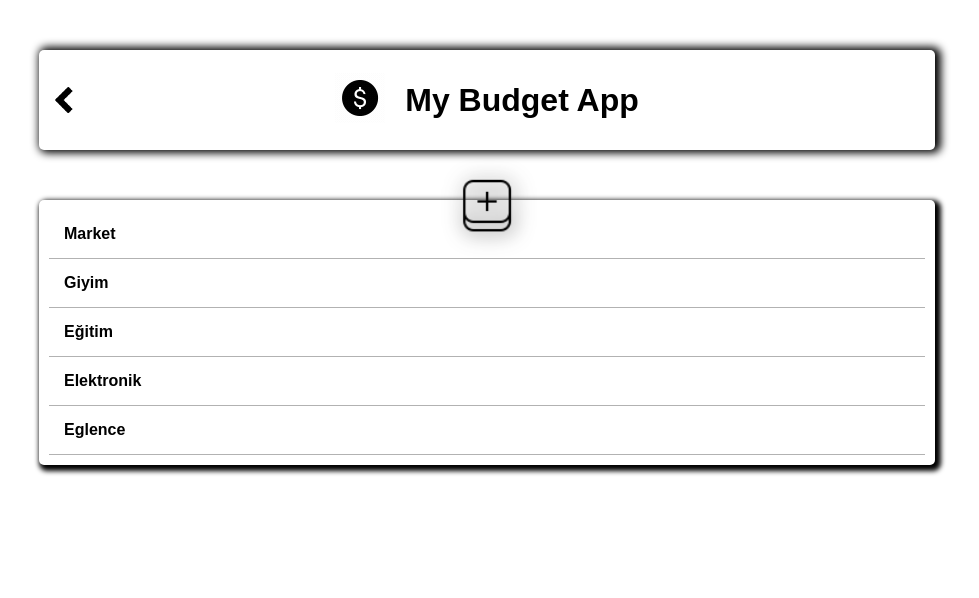
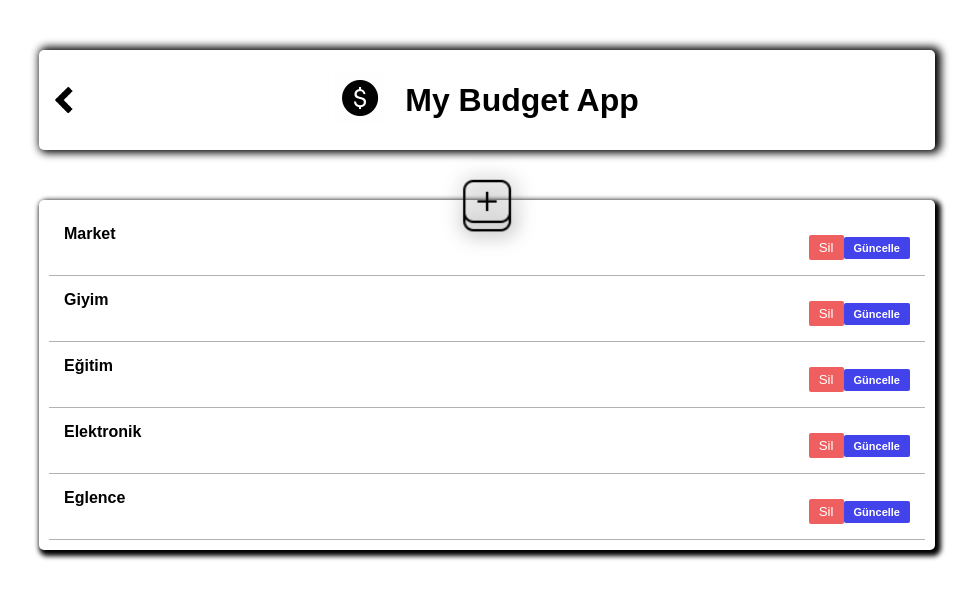
Before and after one commit to bhr-drtgz/BudgetApp, a React (Create React App) app: page /category-operations in a window 1280 px wide. Shown: the top 598 px of the page, without its empty margins (153-1132 px from the left). Built offline with nearby package versions, Linux system fonts and the light colour scheme; data requests are answered from the project's data file.

Commit message:
Delete category and edit

```diff
--- a/db.json
+++ b/db.json
@@ -5,7 +5,7 @@
       "price": 1500,
       "place": "A101",
       "date": "2023-01-19",
-      "title": "haftalık market ALIŞVERİŞİ",
+      "title": "Haftalık Market Alışverişi",
       "description": "Sepet Bile Dolmadı!",
       "categoryId": "1"
     },
@@ -35,6 +35,15 @@
       "date": "2023-02-21",
       "categoryId": "3",
       "id": "1676994921995"
+    },
+    {
+      "price": "199",
+      "place": "M1 AVM",
+      "title": "Sinema Bileti",
+      "description": "Artık Filmde İzlenmez",
+      "date": "2023-02-22",
+      "categoryId": "1676997110126",
+      "id": "1677084574946"
     }
   ],
   "categories": [
@@ -58,5 +67,5 @@
       "id": "1676997110126",
       "name": "Eglence"
     }
-   ]
+  ]
 }
--- a/src/App.js
+++ b/src/App.js
@@ -7,6 +7,7 @@ import AddExpense from "./pages/AddExpense";
 import EditExpense from "./pages/EditExpense";
 import CategoriesOperations from "./pages/categoriesOperations";
 import AddCategory from "./pages/AddCategory";
+import EditCategory from "./pages/EditCategory";
 function App() {
   return (
     <>
@@ -17,6 +18,7 @@ function App() {
           <Route path="/edit-expense/:expenseId" element={<EditExpense />} />
           <Route path="/category-operations" element={<CategoriesOperations />} />
           <Route path="/add-category" element={<AddCategory />} />
+          <Route path="/edit-category/:categoryId" element={<EditCategory />} />
         </Routes>
       </BrowserRouter>
     </>
--- a/src/assets/styls/categoryOperations.css
+++ b/src/assets/styls/categoryOperations.css
@@ -13,9 +13,17 @@
 }
 
 .categoryOperationCotegoryWrap {
+    display: flex;
+    justify-content: space-between;
     padding: 15px;
     font-weight: 800;
     border-bottom: 1px solid rgba(0, 0, 0, 0.3);
+}
+.categoryOperationCotegoryWrap a{
+    text-decoration: none;
+    font-size: 11px;
+
+
 }
 
 .addBtn {
@@ -41,3 +49,19 @@
     transform: scale(1.05);
 
 }
+.deleteBtn{
+    color: white;
+    padding: 5px 10px;
+    background-color: rgb(239, 95, 95);
+    border-radius: 2px;
+    cursor: pointer;
+    border: none;
+}
+.editBtn{
+    color: white;
+    padding: 5px 10px;
+    background-color: rgb(67, 67, 235);
+    border-radius: 2px;
+    cursor: pointer;
+    border: none;
+}
--- /dev/null
+++ b/src/pages/EditCategory.js
@@ -0,0 +1,45 @@
+import React, { useEffect, useState } from 'react'
+import Header from '../components/Header'
+import { useParams } from 'react-router-dom'
+import axios from 'axios'
+
+const EditCategory = () => {
+
+    const { categoryId } = useParams()
+    const [form, setForm] = useState(null)
+    useEffect(() => {
+
+        axios.get(`http://localhost:3004/categories/${categoryId}`)
+            .then((res) => {
+                setForm(res.data)
+            })
+            .catch((err) => { })
+    }, [])
+
+    if (form === null)
+        return null
+
+    return (
+        <div>
+            <Header navigateTo={"/category-operations"} whichPage="editcategory" />
+            <div className="formWrapper">
+                <form >
+                    <div className="formElement">
+                        <label htmlFor="name">Kategori İsmi</label>
+                        <input value={form.name} onChange={(event) => setForm({ ...form, name: event.target.value })}
+                            id="name"
+                            type={"text"}
+                        />
+                    </div>
+                    <div className="submitBtnWrapper">
+                        <button className="submitBtn" type="submit">
+                            Güncelle
+                        </button>
+                    </div>
+                </form>
+            </div>
+        </div>
+    )
+}
+
+export default EditCategory
--- a/src/pages/categoriesOperations.js
+++ b/src/pages/categoriesOperations.js
@@ -4,8 +4,8 @@ import "../assets/styls/categoryOperations.css"
 import axios from 'axios';
 import addIcon from "../assets/imgs/add.png"
 import addHover from "../assets/imgs/addHover.png"
-import { useNavigate } from "react-router-dom";
-
+import { useNavigate, Link } from "react-router-dom";
+import GeneralModal from "../components/GeneralModal";
 
 
 const CategoriesOperations = () => {
@@ -13,6 +13,9 @@ const CategoriesOperations = () => {
     const [categories, setCategories] = useState(null)
     const [addBtnHover, setAddBtnHover] = useState(false)
     const navigate = useNavigate()
+    const [openDeleteModal, setOpenDeleteModal] = useState(false)
+    const [willDeleteCategory, setWillDeleteCategoty] = useState()
+    const [didUpdate, setDidUpdate] = useState(false)
 
     useEffect(() => {
         axios.get("http://localhost:3004/categories")
@@ -20,7 +23,17 @@ const CategoriesOperations = () => {
                 setCategories(res.data)
             })
             .catch(err => { })
-    }, [])
+    }, [didUpdate])
+
+    const deleteCategory = (id) => {
+        axios.delete(`http://localhost:3004/categories/${id}`)
+            .then((res) => {
+                setOpenDeleteModal(false)
+                setDidUpdate(!didUpdate)
+
+            })
+            .catch((err) => { })
+    }
 
     if (categories === null)
         return null
@@ -56,6 +69,14 @@ const CategoriesOperations = () => {
                                     categories.map(category => (
                                         <div className="categoryOperationCotegoryWrap" key={category.id}>
                                             <p>{category.name}</p>
+                                            <div>
+                                                <button onClick={() => {
+                                                    setOpenDeleteModal(true)
+                                                    setWillDeleteCategoty(category.id)
+                                                }
+                                                } className="deleteBtn">Sil</button>
+                                                <Link to={`/edit-category/${category.id}`} className="editBtn">Güncelle</Link>
+                                            </div>
 
                                         </div>
                                     ))
@@ -65,6 +86,19 @@ const CategoriesOperations = () => {
                     }
                 </div>
             </div>
+            {
+                openDeleteModal && (
+                    <GeneralModal
+                        title="Kategori"
+                        content="Kategori Silindiginde Kategoriye Ait Bütün Veriler Silinir. Silmek İstediğinize Emin Misiniz?"
+                        closeButtonText="Vazgeç"
+                        closeButtonClick={() => setOpenDeleteModal(false)}
+                        hasConfirm={true}
+                        confirmButtonText="Sil"
+                        confirmButtonClick={() => deleteCategory(willDeleteCategory)}
+                    />
+                )
+            }
         </div>
     )
 }
```
